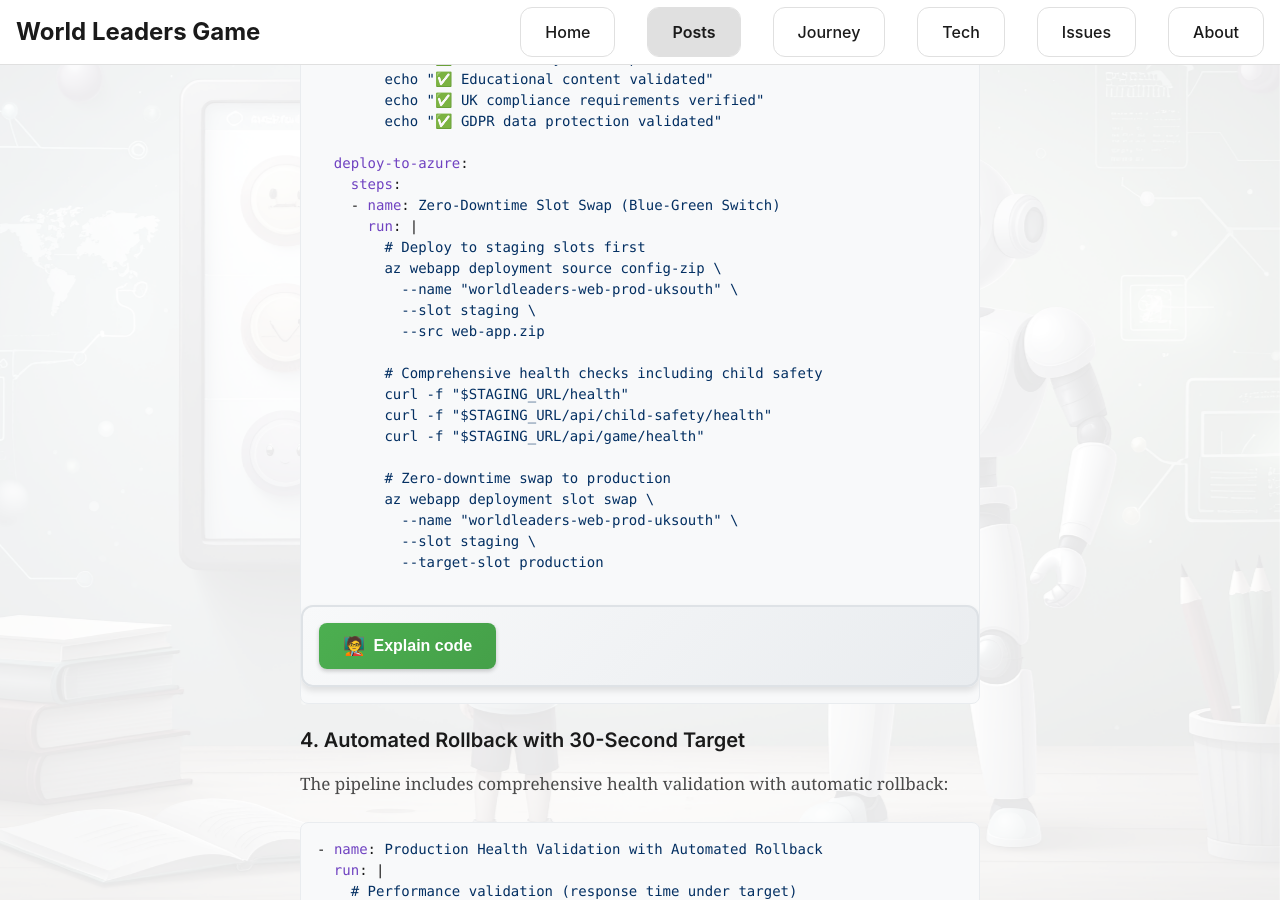
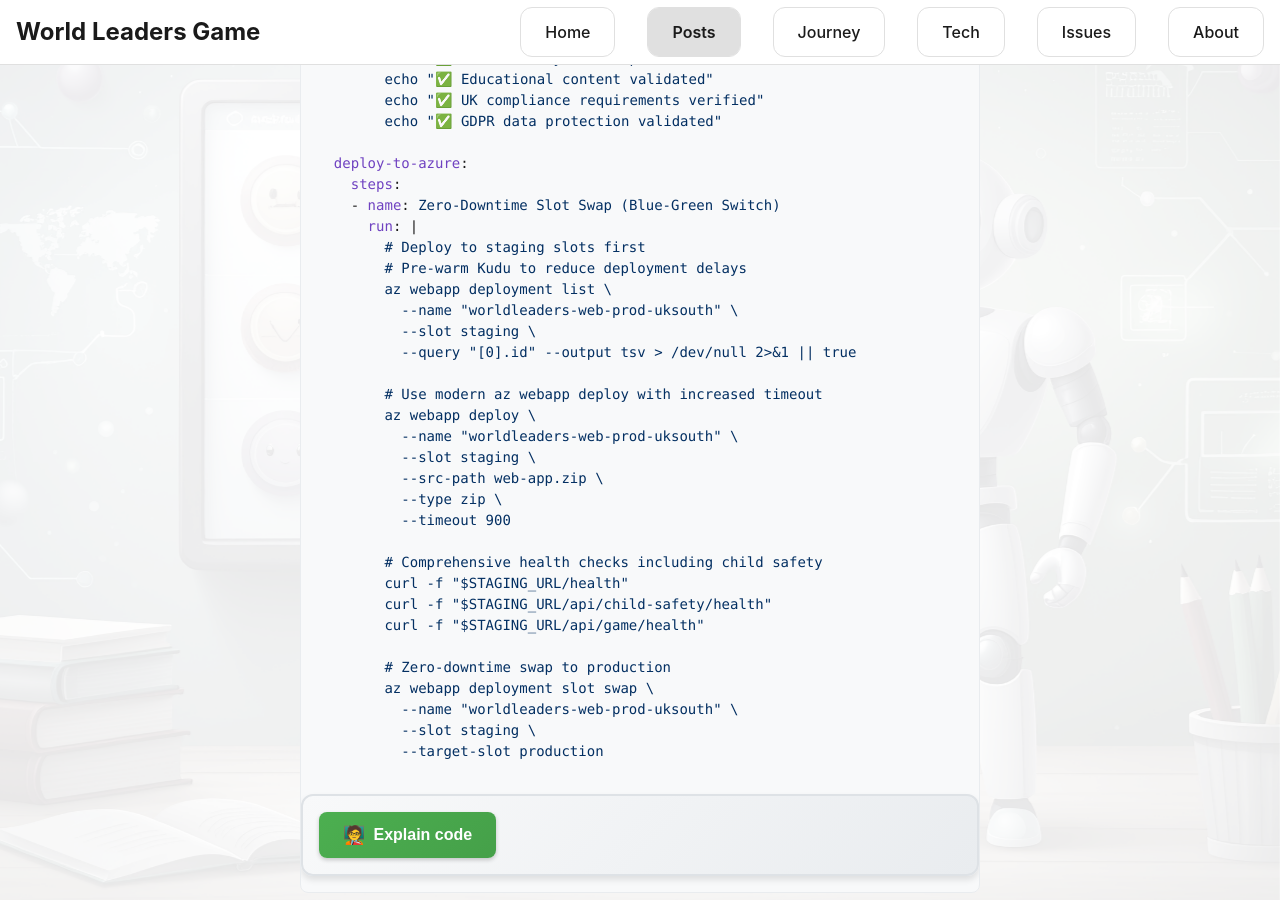
Before and after one commit to victorsaly/WorldLeadersGame, a Jekyll site: the page built from docs/_posts/2025-01-15-devops-educational-platforms-bulletproof-dotnet8-deployments.md, in a window 1280 px wide and 900 px high, scrolled down 3669 px. Built offline with Jekyll 4.4.1, drawn with Linux system fonts in a browser that asks for light colours; some web fonts are replaced.

Commit message:
Fix Azure deployment timeout and Kudu warm-up failures
Co-authored-by: victorsaly <2436675+victorsaly@users.noreply.github.com>

```diff
--- a/docs/_posts/2025-01-15-devops-educational-platforms-bulletproof-dotnet8-deployments.md
+++ b/docs/_posts/2025-01-15-devops-educational-platforms-bulletproof-dotnet8-deployments.md
@@ -136,10 +136,19 @@ jobs:
     - name: Zero-Downtime Slot Swap (Blue-Green Switch)
       run: |
         # Deploy to staging slots first
-        az webapp deployment source config-zip \
+        # Pre-warm Kudu to reduce deployment delays
+        az webapp deployment list \
           --name "worldleaders-web-prod-uksouth" \
           --slot staging \
-          --src web-app.zip
+          --query "[0].id" --output tsv > /dev/null 2>&1 || true
+
+        # Use modern az webapp deploy with increased timeout
+        az webapp deploy \
+          --name "worldleaders-web-prod-uksouth" \
+          --slot staging \
+          --src-path web-app.zip \
+          --type zip \
+          --timeout 900
 
         # Comprehensive health checks including child safety
         curl -f "$STAGING_URL/health"
```
Also changed, not shown: docs/_posts/2025-08-08-zero-downtime-blue-green-deployment-educational-platforms.md (+12 -2 lines), .github/workflows/azure-deploy.yml, 2 other files.
